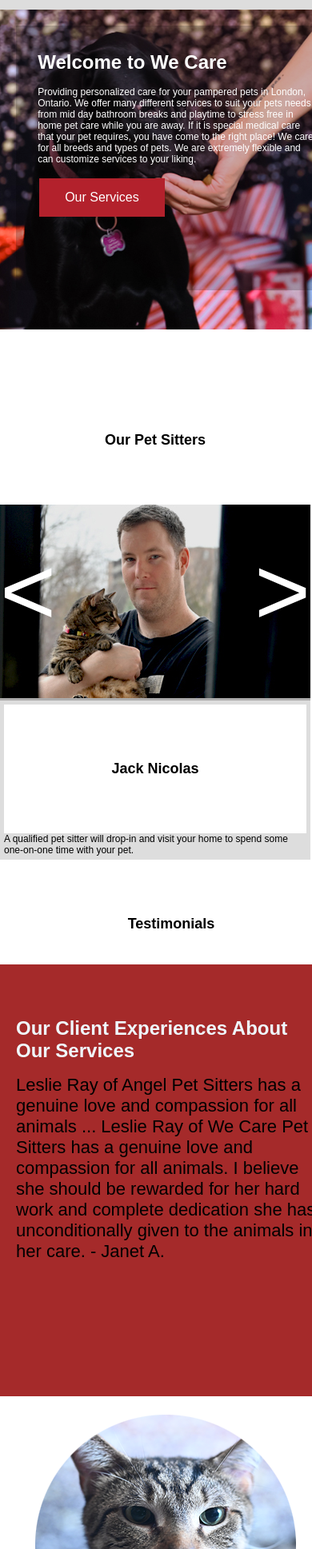
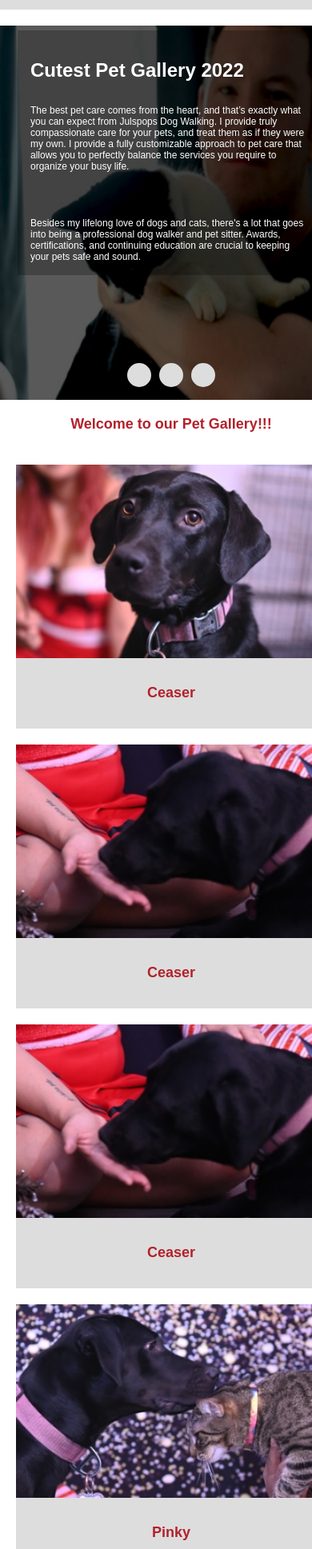
Before and after one commit to haemhariharan26/haemhariharan_rajeswarisekar_FIP, a plain HTML site: page gallery_mobile.html in a window 390 px wide. Shown: the part 63-2000 px from the top of the page at 80% size. Drawn offline with Linux system fonts and the light colour scheme.

Commit message:
GALLERY MOBILE VIEW

```diff
--- a/css/main-mobile.css
+++ b/css/main-mobile.css
@@ -1,7 +1,7 @@
 @charset "UTF-8";
 /* CSS Document */
 
-/*Remove this rule on your HTML elements as you start to fill them with content*/
+/* /Remove this rule on your HTML elements as you start to fill them with content/ */
 
 .box-color {
 	color: #fff;
@@ -10,9 +10,9 @@
 	margin: 0;
 }
 
-/*basic reset*/
+/* /basic reset/ */
 
-/*browsers have built in values for elements so we'll reset a few things to zero, you can add to this or remove items as needed*/
+/* /browsers have built in values for elements so we'll reset a few things to zero, you can add to this or remove items as needed/ */
 
 div,p,body,header,footer,section,article,nav {
 	margin: 0;
@@ -20,16 +20,18 @@ div,p,body,header,footer,section,article,nav {
 }
 
 img {
-	border: none; /*Remove border if image is a link*/
+	border: none;
+	/* /Remove border if image is a link/ */
 	margin: 0;
 	padding: 0;
 }
 
-/*html selectors*/
+/* /html selectors/ */
 
 body {
 	font-family: 'Poppins', sans-serif;
 	font-size: 12px;
+	align-items: center;
 }
 
 main {
@@ -42,7 +44,7 @@ a {
 	text-decoration: none;
 }
 
-/*hide elements from browser but show for doc outline*/
+/* /hide elements from browser but show for doc outline/ */
 
 .hidden {
 	display: none;
@@ -102,18 +104,15 @@ you work on and the intended audience, we may go as low as 320px */
 }
 
 #image-slider-con {
-	background-color: #adacac;
+	background-color: #ffffff;
 	/* Remove as content will dictate height */
 	width: 388px;
 	position: relative;
-
 }
 
 #image-slider-con h2 {
-	background-color: #ffffff;
+	color: #000000;
 	text-align: center;
-	padding-top: 70px;
-	padding-bottom: 70px;
 	margin: 0;
 }
 
@@ -122,7 +121,7 @@ you work on and the intended audience, we may go as low as 320px */
 	left: 0;
 	font-size: 120px;
 	color:#fff;
-	top: 200px;
+	top: 50px;
 }
 
 #mobile-slider-right {
@@ -130,7 +129,7 @@ you work on and the intended audience, we may go as low as 320px */
 	right: 0;
 	font-size: 120px;
 	color:#fff;
-	top: 200px;
+	top: 50px;
 }
 
 #about-us-con h2 {
@@ -186,7 +185,6 @@ you work on and the intended audience, we may go as low as 320px */
 	/* Remove as content will dictate height */
 	height:45px;
 	grid-column: 1/3;
-	background-color: #ddd;
 }
 
 
@@ -194,9 +192,8 @@ you work on and the intended audience, we may go as low as 320px */
 /* gallery page */
 
 #hero-gallery-con {
-	background-color: #aaaaaa;
-	background: url("https://via.placeholder.com/428x458");
-	height: 458px;
+
+		height: 458px;
 }
 
 #hero-gallery-text {
@@ -223,9 +220,10 @@ you work on and the intended audience, we may go as low as 320px */
   }
 
 #gallery h2 {
+	color: #b3212c;
 	text-align: center;
 	grid-column: 1/-1;
-	margin-top: 40px;
+	margin-top: 30px;
 	margin-bottom: 40px;
 }
 
@@ -290,8 +288,9 @@ you work on and the intended audience, we may go as low as 320px */
   }
 
   #contact-form {
+	  padding-top: 15%;
 	  grid-column: 1/-1;
-	  height: 264px;
+	  height: 380px;
   }
   #contact-text {
 	  grid-column: 1/-1;
@@ -396,14 +395,13 @@ you work on and the intended audience, we may go as low as 320px */
 
   #footer-con {
 	  height: 231px;
-	  background-color: #aaa;
+	  background-color: #F5F5F5;
   }
 
   #footer-newsletter {
 	  margin-top: 25px;
 	  height: 100px;
 	  grid-column: 1/-1;
-	  background-color: #ddd;
   }
 
   .carousel-text{
@@ -421,7 +419,7 @@ you work on and the intended audience, we may go as low as 320px */
   }
 
   .box-text{
-	  background-color: #ddd;padding: 5px
+	  background-color: #ddd;
   }
 
   .img-logo-w{
--- a/gallery_mobile.html
+++ b/gallery_mobile.html
@@ -2,88 +2,99 @@
 <html lang="en">
 <head>
 <meta charset="UTF-8">
-<title>Index Mobile</title>
+<title>We Care</title>
 <link href="css/main-mobile.css" rel="stylesheet" type="text/css">
 <link rel="stylesheet" href="https://cdnjs.cloudflare.com/ajax/libs/font-awesome/4.7.0/css/font-awesome.min.css">
 
 </head>
+<body>
     <!-- students must convert divs to semantic tags -->
-<body>
 	<div id="container">
 
         <header id="header-con">
             <div id="main-header" class="grid-con">
-                <img src="images/wecare-logo.png" alt="logo" class="img-logo-w" >
+                <img src="images/wecare-logo.png" alt="image" class="img-logo-w" >
                  <nav id="mobile-nav">
-                    <i class="fa fa-bars" style="
-                    font-size: 55px;
-                "></i>
+                    <i class="fa fa-bars" style="font-size: 55px;"></i>
                  </nav>
             </div>
         </header>
 
         <main>
-            <div id="hero-con">
-                <div class="grid-con">
-                    <div id="hero-text">
-                        <h1>Welcome to We Care </h1>
-                    <p style="font-size: 12px;">Providing personalized care for your pampered pets in London, Ontario. We offer many different services to suit your pets needs, from mid day bathroom breaks and playtime to stress free in home pet care while you are away. If it is special medical care that your pet requires, you have come to the right place! We care for all breeds and types of pets. We are extremely flexible and can customize services to your liking.</p>
-                    <a href="#" class="button">Our Services</a>
+            <div id="hero-gallery-con">
+                <div class="" style="    padding-left: 0px; padding-right: 0px;">
+                    <div id="hero-gallery-text">
+                        <div class="carousel-text" style="     margin-top: 6px;
+                        background-color: #00000040;
+                        margin-left: 22px;">
+                        <h2>Cutest Pet Gallery 2022</h2>
+                        <p style="font-size: 12px;margin-top: 29px;">The best pet care comes from the heart, and that’s exactly what you can expect from Julspops Dog Walking. I provide truly compassionate care for
+                            your pets, and treat them as if they were my own. I provide a fully customizable approach to pet care that allows you to perfectly balance the services
+                            you require to organize your busy life.</p>
+
+                           <p style="font-size: 12px;margin-top: 57px;">Besides my lifelong love of dogs and cats, there's a lot that goes into being a professional dog walker and pet sitter. Awards, certifications,
+                            and continuing education are crucial to keeping your pets safe and sound.
+                            </p>
+                    </div>
+                        <div id="carousel" style="height: 31rem;">
+                            <div id="slide-container" style="
+                            margin-bottom: 10px;
+                        ">
+                              <div class="slide" data-slideIndex="0" style="padding-top: 125%">
+                                <img  src="images/gallery-landingimage-mobile.jpg" alt="image" style="width: 100%;height: 92%;">
+                              </div>
+                            </div>
+                            <div id="gallery-controls" style="
+                            position: absolute;
+                            top: 80%;
+                            left: 36%;
+                        ">
+                                <span class="dot"></span>
+                                <span class="dot"></span>
+                                <span class="dot"></span>
+                            </div>
+                          </div>
                     </div>
                 </div>
             </div>
 
-            <div id="image-slider-con">
-                <h2>Our Pet Sitters</h2>
-                <img src="images/petsitters1-mobile.jpg" alt="image">
-                <!-- ascii symbols for <> -->
-                <span id="mobile-slider-left">&#60;</span>
-                <span id="mobile-slider-right">&#62;</span>
-                <div style="background-color: #ddd;padding: 5px">
-                    <h2>Jack Nicolas</h2>
-                    <p>A qualified pet sitter will drop-in and visit your home to spend some one-on-one time with your pet.</p>
+            <div class="grid-con" id="gallery">
+                <h2>Welcome to our Pet Gallery!!!</h2>
+                <div class="gallery-box">
+                    <img src="images/gallery-box-mob1.jpg" class="img-gallery-w" alt="image">
+                    <div class="box-text">
+                        <h2 style="text-align: center;">Ceaser</h2>
                         </div>
                 </div>
-
-            <div id="about-us-con">
-                <h2>Testimonials</h2>
-                    <div id="about-us-text-con">
-                        <div class="grid-con">
-                            <div id="about-us-text">
-                                <h1>Our Client Experiences About Our Services</h1>
-                    <p style="font-size: 22px;">Leslie Ray of Angel Pet Sitters has a genuine love and compassion for all animals ...
-                        Leslie Ray of We Care Pet Sitters has a genuine love and compassion for all animals.
-                        I believe she should be rewarded for her hard work and complete dedication she has unconditionally given to the animals in her care.
-                        - Janet A.
-                    </p>
-                    <!-- <a href="#" class="button">Link Button</a> -->
+                <div class="gallery-box">
+                    <img src="images/gallery-box-mob2.jpg" class="img-gallery-w" alt="image">
+                    <div class="box-text">
+                        <h2 style="text-align: center;">Ceaser</h2>
                         </div>
                 </div>
-                    </div>
-                    <div class="grid-con" id="about-us-photos">
-                        <img src="images/4circle-horizontal.png" >
+                <div class="gallery-box">
+                    <img src="images/gallery-box-mob2.jpg" class="img-gallery-w" alt="image">
+                    <div class="box-text">
+                        <h2 style="text-align: center;">Ceaser</h2>
                         </div>
                 </div>
-
-            <div id="contact-us-con">
-                <div class="grid-con">
-                    <div id="contact-text">
-                        <h1 style="font-size: 36px;">Feel Free to Ask Us a Question Here:</h1>
-                    <p style="font-size: 24px;">Lorem Ipsum is simply dummy text of the printing and typesetting industry. Lorem Ipsum has been the industry's standard dummy text ever since the 1500s, when an unknown printer took a galley of type and scrambled it to make a type specimen book. It has survived not only five centuries, but also the leap into electronic typesetting, remaining essentially unchanged. It was popularised in the 1960s with the release of Letraset sheets containing Lorem Ipsum passages, and more recently with desktop publishing software like Aldus PageMaker including versions of Lorem Ipsum.</p>
-                    <a href="#" class="button">Link Button</a>
+                <div class="gallery-box">
+                    <img src="images/gallery-box-mob3.jpg" class="img-gallery-w"  alt="image">
+                    <div class="box-text">
+                        <h2 style="text-align: center;">Pinky</h2>
                         </div>
                 </div>
-
-                <div id="contact-form">
-                    <form action="#">
-                        <label for="fname">First Name</label>
-                        <input type="text" id="fname" name="fname">
-                        <label for="lname">Last Name</label>
-                        <input type="text" id="lname" name="lname">
-                        <label for="lname">Comments</label>
-                        <textarea rows="5" style="width: 100%;"></textarea>
-                        <button type="submit" class="button">Link Button</button>
-                      </form>
+                <div class="gallery-box">
+                    <img src="images/gallery-box-mob4.jpg" class="img-gallery-w" alt="image">
+                    <div class="box-text">
+                        <h2 style="text-align: center;">Pinky</h2>
+                        </div>
+                </div>
+                <div class="gallery-box">
+                    <img src="images/gallery-box-mob5.jpg" class="img-gallery-w" alt="image">
+                    <div class="box-text">
+                        <h2 style="text-align: center;">Pinky</h2>
+                        </div>
                 </div>
 
             </div>
@@ -92,15 +103,15 @@
         <div id="footer-con">
             <div class="grid-con">
                 <div id="footer-box">
-                    <img src="images/logo.png" alt="image" class="img-logo-w" >
+                    <img src="images/wecare-logo.png" alt="image" class="img-logo-w" >
                 </div>
                 <div id="footer-newsletter">
-                    <input type="text" placeholder="subscribe">
+                    <input type="text" placeholder="Email">
                     <a href="#" class="button" >Subscribe</a>
                 </div>
             </div>
         </div>
+    </div>
 
-    </div>
 </body>
 </html>
```
Also changed, not shown: images/gallery-box-img10.jpg (added), images/gallery-box-img11.jpg (added), images/gallery-box-img12.jpg (added), images/gallery-box-img13.jpg (added), images/gallery-box-img14.jpg (added), images/gallery-box-img15.jpg (added), images/gallery-box-mob1.jpg (added), images/gallery-box-mob2.jpg (added), images/gallery-box-mob3.jpg (added), images/gallery-box-mob4.jpg (added), images/gallery-box-mob5.jpg (added), images/gallery-box-mob6.jpg (added), images/gallery-landingimage-mobile.jpg (added). Lines whose indentation alone changed are shown as unchanged.
